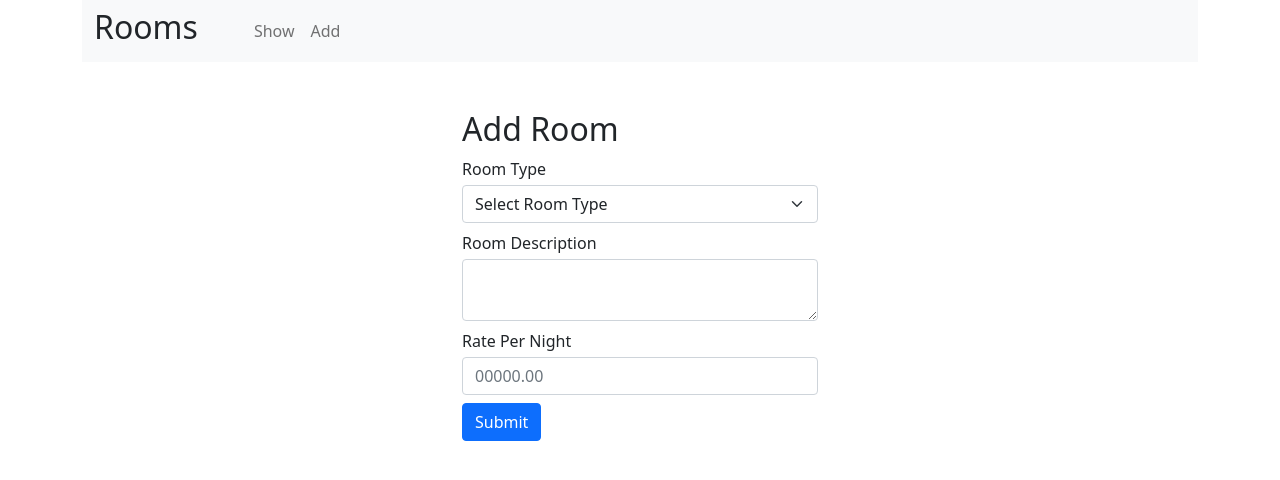
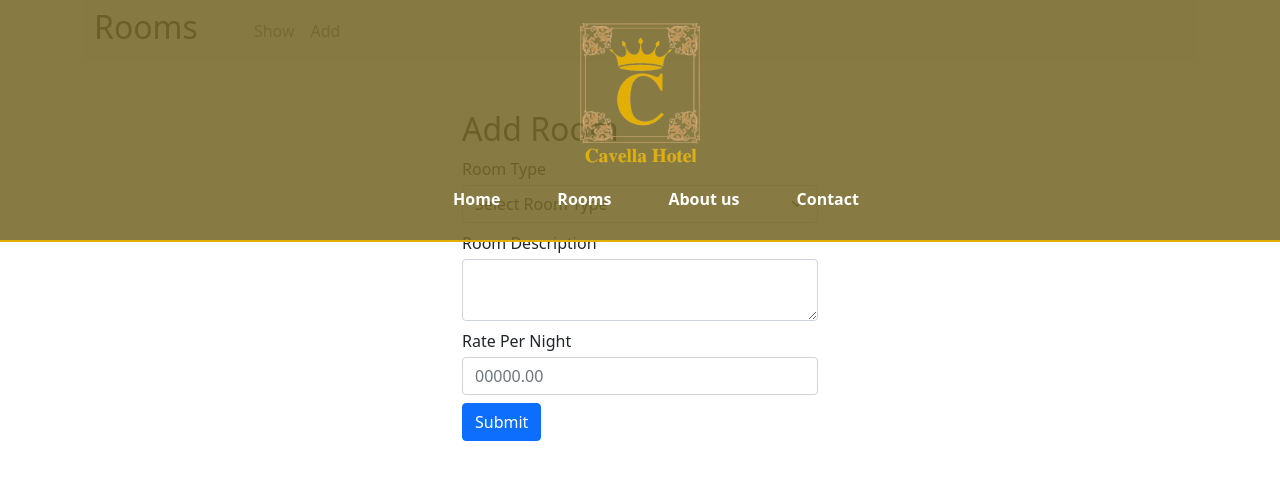
Before and after one commit to compranicles/hotelsystem, a CodeIgniter 4 app: template app/Views/room/add.php in a window 1280 px wide. Shown: the top 480 px of the page. Run offline with PHP 8.4 and a stand-in for CodeIgniter, Linux system fonts and the light colour scheme; the template is opened without the code that fills it, so the values that code supplies are empty; some libraries are stand-ins or nearby versions.

Commit message:
Commit_pan_1
QR scanner
Home Page

```diff
--- a/app/Controllers/Home.php
+++ b/app/Controllers/Home.php
@@ -6,6 +6,6 @@ class Home extends BaseController
 {
 	public function index()
 	{
-		return view('welcome_message');
+		return view('home');
 	}
 }
--- a/app/Views/template/layout.php
+++ b/app/Views/template/layout.php
@@ -6,10 +6,35 @@
     <meta name="viewport" content="width=device-width, initial-scale=1.0">
 
     <link href="https://cdn.jsdelivr.net/npm/bootstrap@5.0.1/dist/css/bootstrap.min.css" rel="stylesheet" integrity="sha384-+0n0xVW2eSR5OomGNYDnhzAbDsOXxcvSN1TPprVMTNDbiYZCxYbOOl7+AMvyTG2x" crossorigin="anonymous">
+    <link rel="stylesheet" href="https://cdn.jsdelivr.net/npm/bootstrap-icons@1.5.0/font/bootstrap-icons.css">
+    <link rel="stylesheet" href="/style.css">
 
     <title>Hotel Reservation System</title>
 </head>
     <body>
+
+    <header class="header">
+        <div class="header_content d-flex flex-column align-items-center justify-content-lg-end justify-content-center">
+
+            <div class="logo_container">
+            <a href="#">
+                <img class="logo" src="cavella_logo.png" alt="">
+            </a>
+            </div>
+            <!-- Main Nav -->
+            <nav class="main_nav">
+                <ul class="d-flex flex-row align-items-center justify-content-start">
+                <li><a class="active" href="/">Home</a></li>
+                <li><a href="#">Rooms</a></li>
+                <li><a href="#">About us</a></li>
+                <li><a href="#">Contact</a></li>
+                </ul>
+                <!-- Hamburger Button -->
+                <?= $this->renderSection("forGuests");?>
+                <div class="hamburger"><i class="fa fa-bars" aria-hidden="true"></i></div>
+            </nav>
+        </div>
+    </header>
 
         <?= $this->renderSection("content");?>
 
--- /dev/null
+++ b/public/style.css
@@ -0,0 +1,162 @@
+#preview {
+    margin-top: 100px;
+    width: 100%;
+}
+
+#qrform {
+    margin-top: 100px;
+}
+
+.hero {
+    position: relative;
+    width:  100vw;
+    height: 100vh;
+    display: flex;
+    justify-content: center;
+    align-items: center;
+}
+
+.hero::before {
+    content: "";
+    position: absolute;
+    top: 0;
+    left: 0;
+    width: 100%;
+    height: 100%;
+    background: url(home.png);
+    background-repeat: no-repeat;
+    background-size: cover;
+    background-position: center center ;
+    filter: brightness(40%);
+}
+
+.hero-content {
+    position: relative;
+    color: white;
+    text-align: center;
+    margin: 0.625rem;
+    height: 50px;
+}
+
+.hero-title {
+    font-size: 5rem;
+    font-family: "Times", sans-serif;
+    font-weight: 600;
+    margin-bottom: 0;
+}
+
+.hero-subtitle {
+    font-size: 1.4rem;
+    font-weight: 200;
+    font-family: Helvetica, serif;
+    margin-top: 1rem;
+}
+
+.hero-button {
+    background-color: #e2af06;
+    color: black;
+    border: 1px solid #f5be07;
+    margin-top: 1rem;
+    padding: 0.9375rem 1.875rem;
+    font-family: "Monserrat", sans-serif;
+    font-size: 1.125rem;
+    font-weight: 200;
+    cursor: pointer;
+}
+
+.hero-button:hover {
+    background-color: #f9c416;
+    border: 1px solid #f9c92a;
+}
+
+.main_nav ul
+{
+	height: 50px;
+    list-style-type: none;
+}
+.main_nav ul li:not(:last-of-type)
+{
+	margin-right: 57px;
+}
+.main_nav ul li a
+{
+	font-size: 16px;
+	font-weight: 600;
+	color: #ffffff;
+    text-decoration: none;
+}
+.main_nav ul li a:hover,
+.main_nav ul li.active a
+{
+	color: #e2af06;
+}
+
+
+.header
+{
+	position: absolute;
+	top: 0;
+	left: 0;
+	width: 100%;
+	background: rgba(119, 104, 40, 0.878);
+	z-index: 101;
+	border-bottom: solid 2px #e2af06;
+}
+.header_content
+{
+	width: 100%;
+	height: 240px;
+}
+
+.logo {
+    width: 190px;
+    height: 190px;
+    align-items: center;
+}
+
+.logo_container {
+    height: 170px;
+}
+
+.right_nav
+{
+	position:absolute;
+	bottom: 0;
+	right: 0;
+	height: 60px;
+    margin-right: 20px;
+}
+
+.right_nav ul li:not(:last-of-type) {
+    margin-right: 8px;
+    color: #e2af06;
+}
+
+.hamburger
+{
+	display: none;
+	cursor: pointer;
+	padding: 5px;
+}
+.menu_overlay .hamburger
+{
+	display: inline-block;
+}
+.hamburger i
+{
+	font-size: 24px;
+	color: #ffffff;
+	-webkit-transition: all 200ms ease;
+	-moz-transition: all 200ms ease;
+	-ms-transition: all 200ms ease;
+	-o-transition: all 200ms ease;
+	transition: all 200ms ease;
+}
+.menu_overlay .hamburger i
+{
+	color: #ff9000;
+}
+.hamburger:hover i
+{
+	color: #ff9000;
+}
```
Also changed, not shown: app/Controllers/QrScanner.php (added, +36 -0 lines), app/Models/OccupancyModel.php (added, +20 -0 lines), app/Views/home.php (added, +37 -0 lines), app/Views/qr/scanner.php (added, +73 -0 lines), public/cavella_logo.png (added), public/favicon.ico, public/home.png (added), 1 other file.
